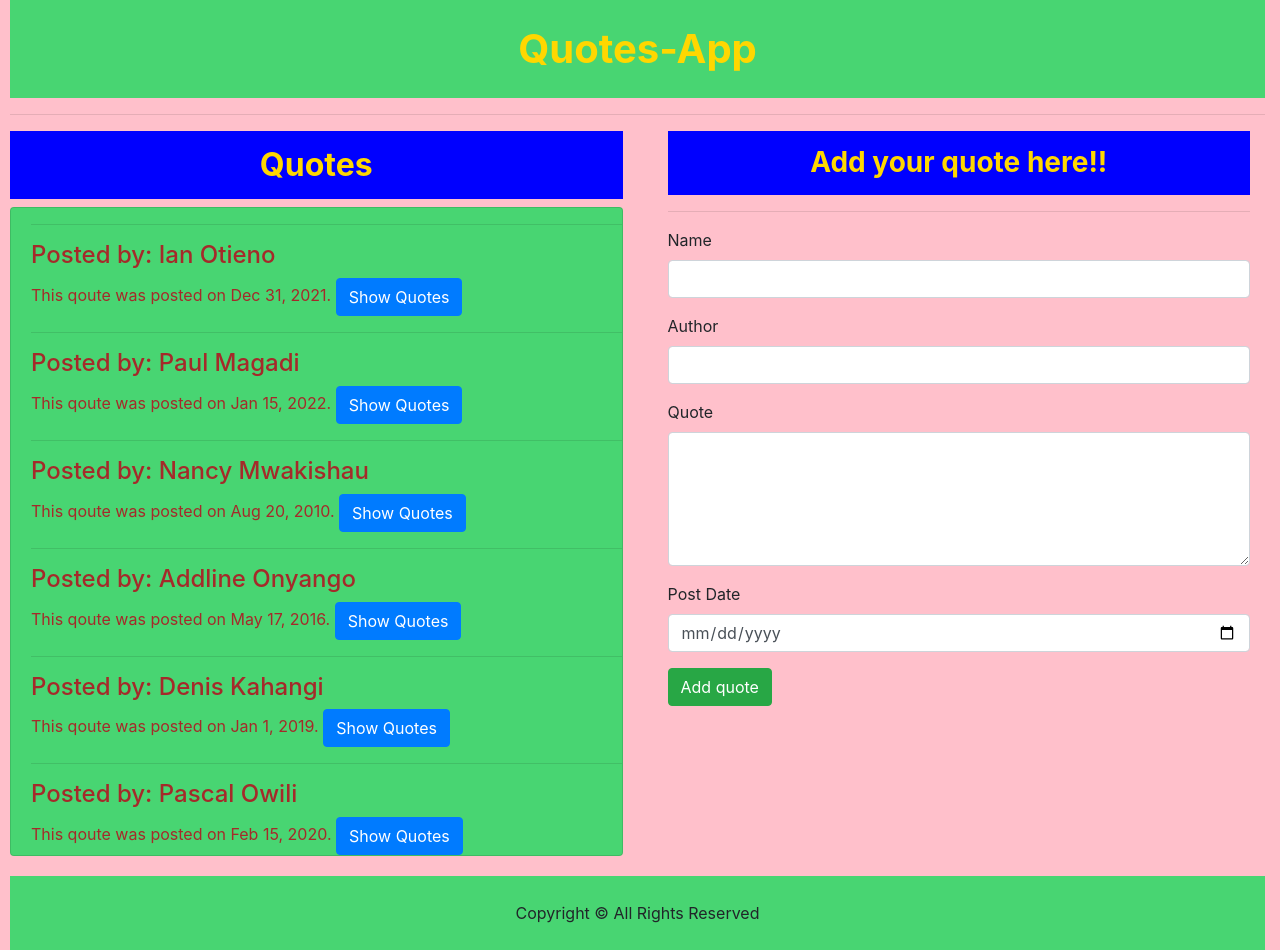
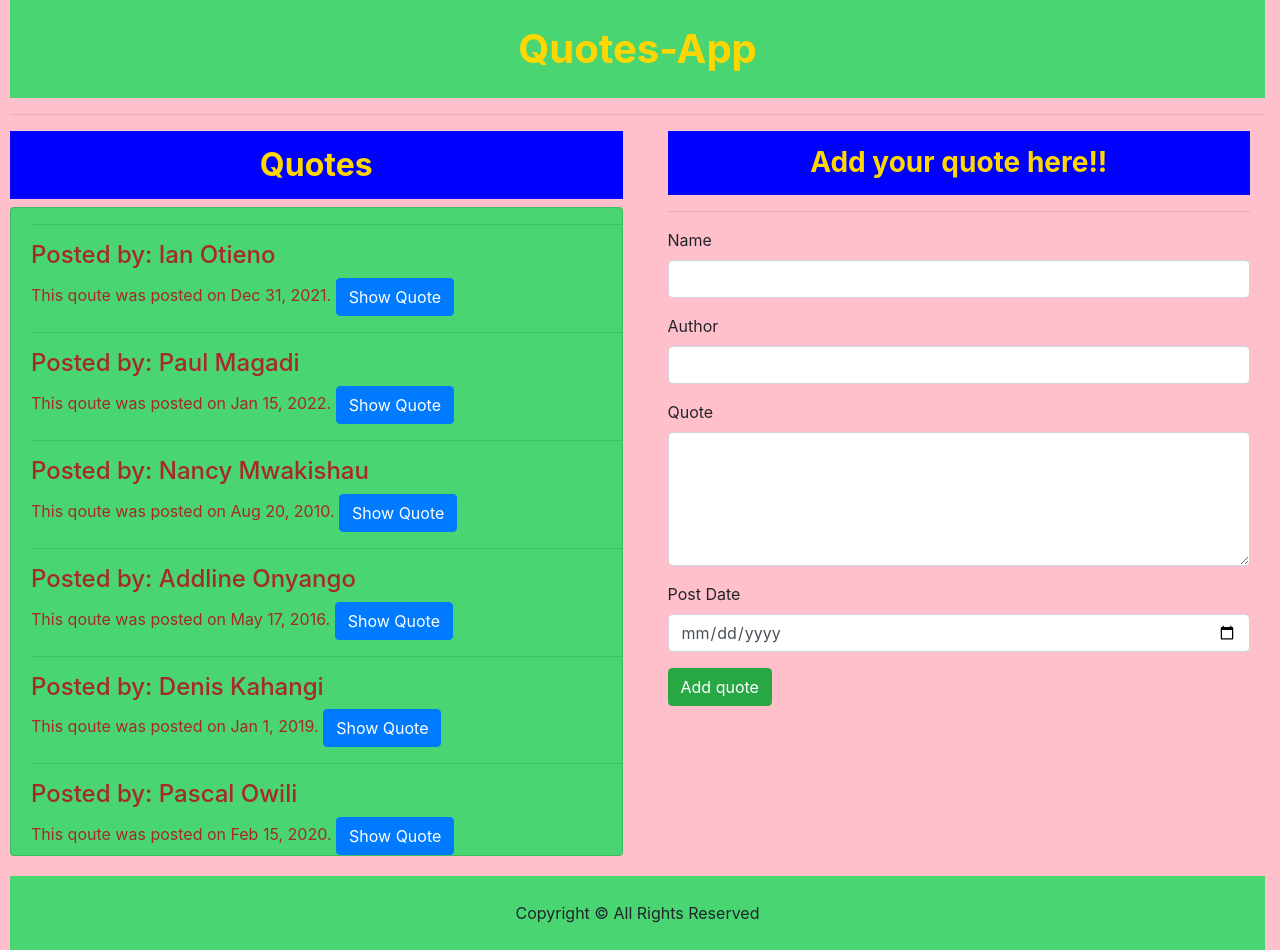
Before and after one commit to ian-otieno/Quotes-App, an Angular app: page / in a window 1280 px wide. Built offline with nearby package versions, Linux system fonts and the light colour scheme.

Commit message:
edit html details component

```diff
--- a/angular.json
+++ b/angular.json
@@ -17,7 +17,7 @@
         "build": {
           "builder": "@angular-devkit/build-angular:browser",
           "options": {
-            "outputPath": "docs",
+            "outputPath": "dist/",
             "index": "src/index.html",
             "main": "src/main.ts",
             "polyfills": "src/polyfills.ts",
--- a/src/app/quotes/quotes.component.html
+++ b/src/app/quotes/quotes.component.html
@@ -9,7 +9,7 @@
           <div *ngFor='let quote of quotes let i=index'><hr>
             <div>
               <h4>Posted by:<span class="quoteName"> {{quote.name}}</span></h4>This qoute was posted on {{quote.postDate|date}}.
-              <button class="btn btn-primary" (click)="toggleQuotes(i)">Show Quotes</button>
+              <button class="btn btn-primary" (click)="toggleQuotes(i)">Show Quote</button>
             </div>
             <div *ngIf='quote.showQuote'>
               <app-quote-details [quote]='quote' (isRead)='deleteQuote($event, i)'></app-quote-details>
```
